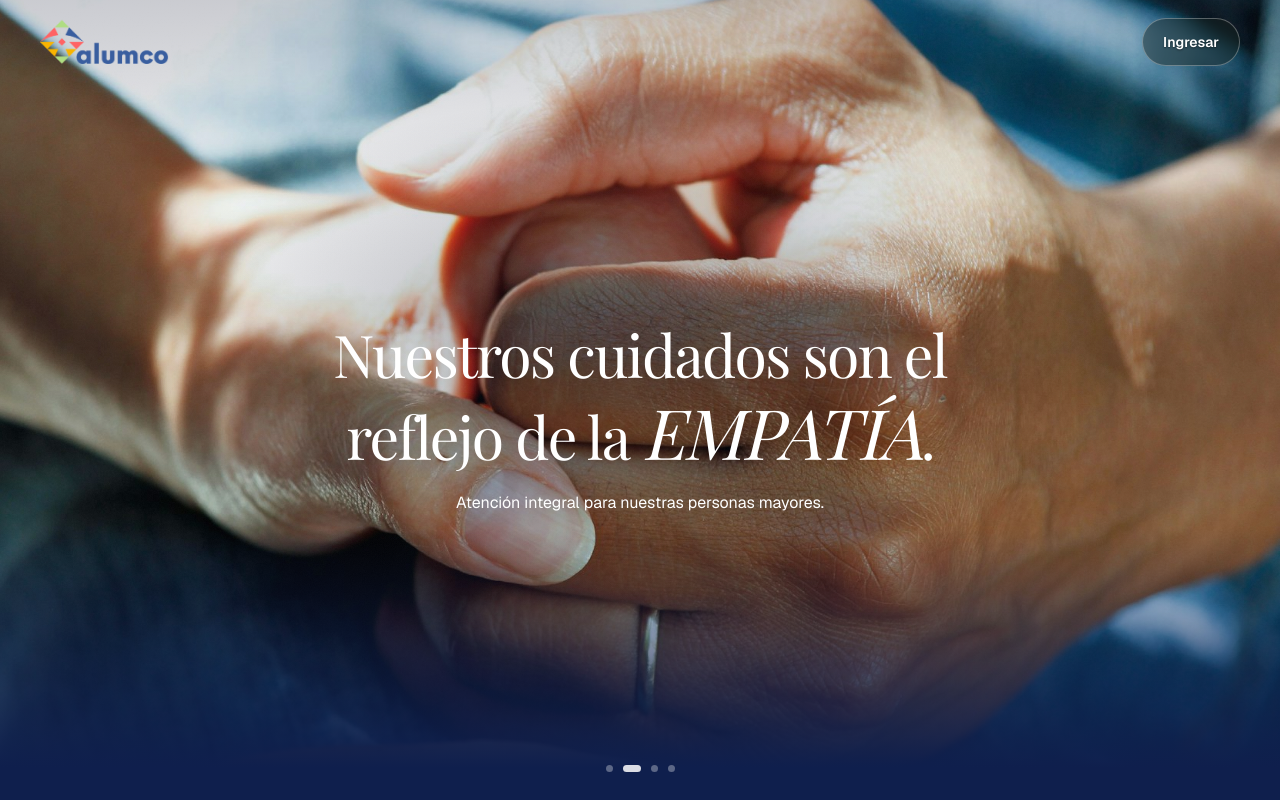
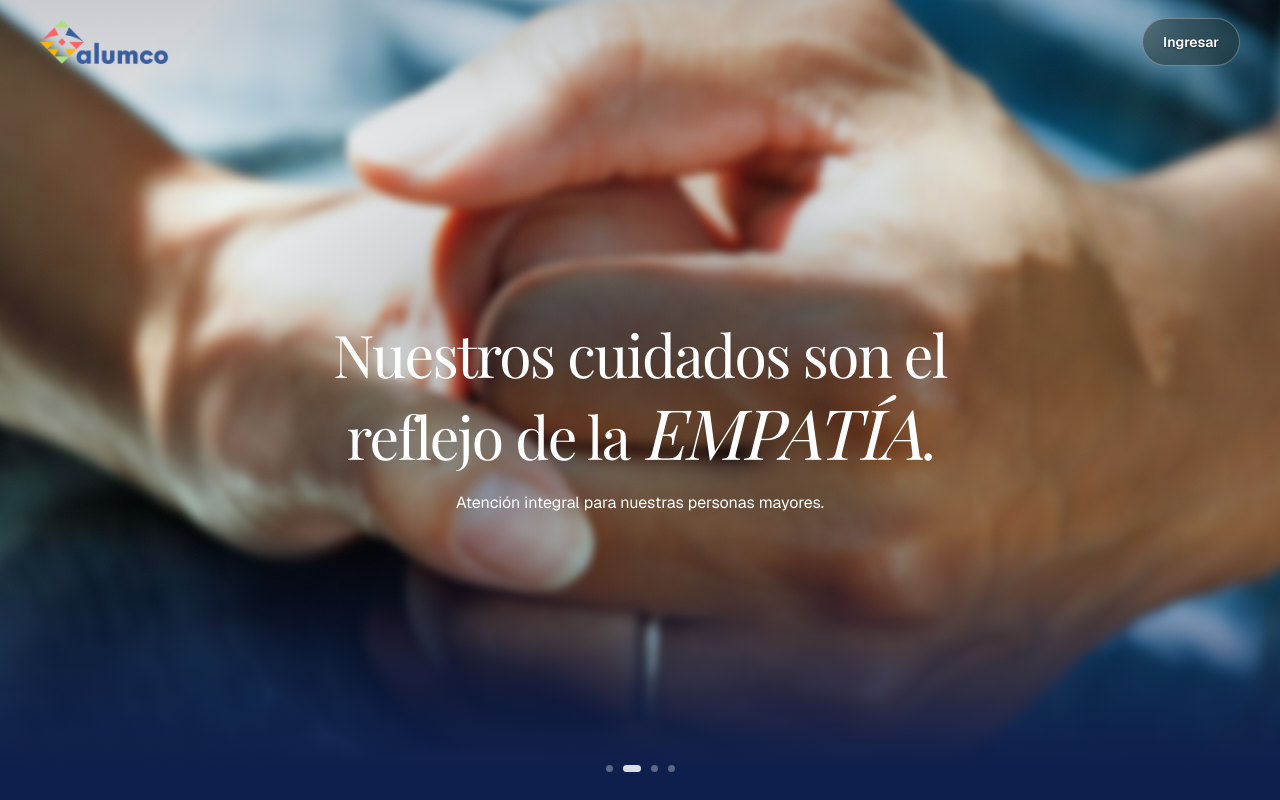
Before and after one commit to Bato21/alumco-lms, a Next.js app: page / in a window 1280 px wide. Shown: the top 800 px of the page. Built offline with nearby package versions, Linux system fonts and the light colour scheme; a web font is replaced by a local one.

Commit message:
style(landing): desenfoque suave en las imágenes del carrusel del hero
Co-Authored-By: Claude Opus 4.8 <noreply@anthropic.com>

```diff
--- a/src/components/alumco/landing/HeroSection.tsx
+++ b/src/components/alumco/landing/HeroSection.tsx
@@ -63,7 +63,7 @@ export default function HeroSection() {
             fill
             priority={i === 0}
             sizes="100vw"
-            style={{ objectFit: 'cover', transform: 'scale(1.04)' }}
+            style={{ objectFit: 'cover', transform: 'scale(1.08)', filter: 'blur(4px)' }}
           />
         </div>
       ))}
```
